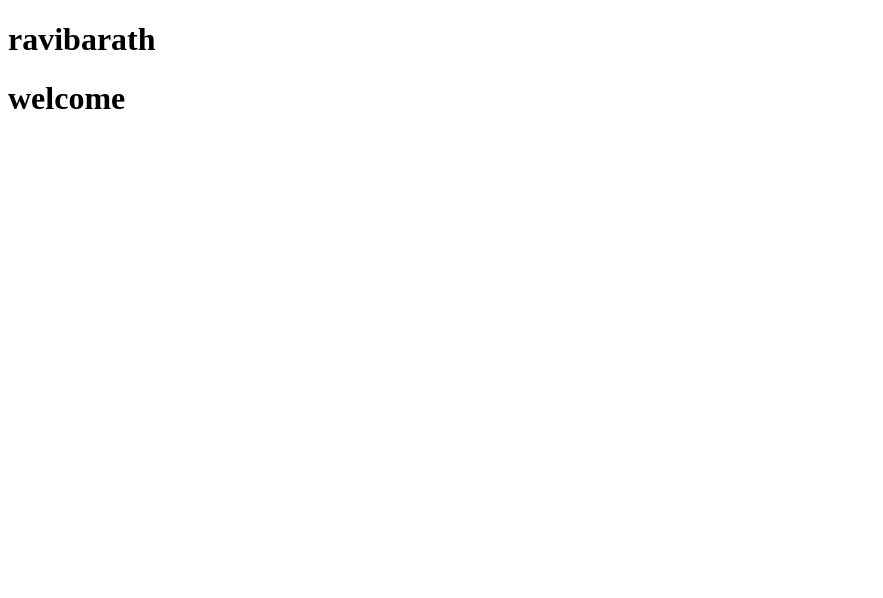
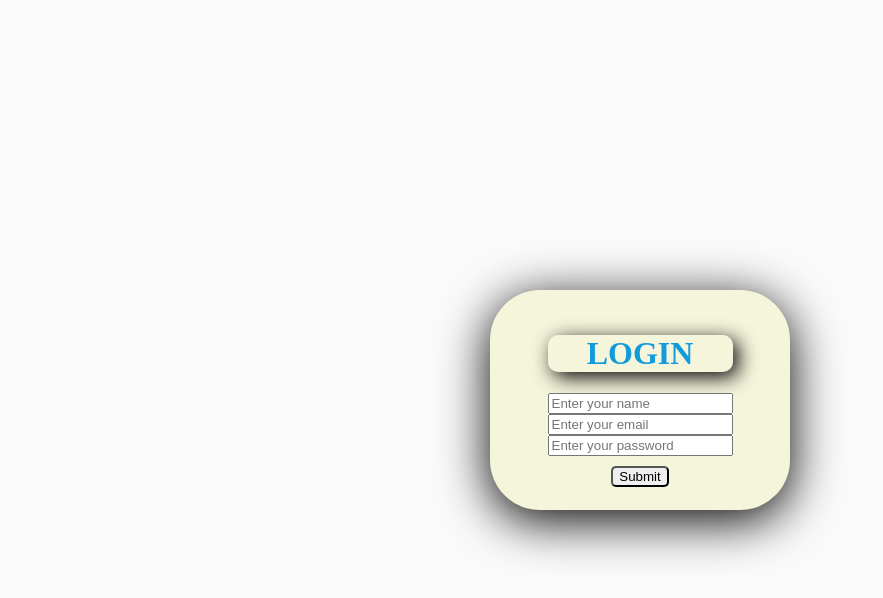
Before and after one commit to ravibarath/batman, a plain HTML site: page index.html in a window 1280 px wide. Shown: the whole page, without its empty margins (0-883 px from the left). Drawn offline with Linux system fonts and the light colour scheme.

Commit message:
Login Page

```diff
--- /dev/null
+++ b/index.css
@@ -0,0 +1,34 @@
+body{
+    background-color: rgb(250, 250, 250);
+    color: aqua;
+    padding: 0px;
+    margin: 0px;
+    box-sizing: border-box;
+    display: flex;
+    justify-content: center;
+    align-items: center;
+    height: 100vh;
+}
+.usercontainer{
+    background-color: beige;
+    color: rgb(1, 19, 19);
+    width:300px;
+    height: 220px;
+    display: flex;
+    justify-content: center;
+    align-items: center;
+    text-align: center;
+    border-radius: 50px;
+    box-shadow: 0px 10px 50px black;
+}
+h1{
+    color: rgb(17, 155, 219);
+    box-shadow:  5px 5px 20px black;
+    margin-left: 0px;
+    border-radius: 10px;
+}
+.submit{
+
+    margin-top: 10px;
+    border-radius: 5px;
+}
--- a/index.html
+++ b/index.html
@@ -1,12 +1,23 @@
 <!DOCTYPE html>
 <html lang="en">
+
 <head>
     <meta charset="UTF-8">
     <meta name="viewport" content="width=device-width, initial-scale=1.0">
-    <title>Document</title>
+    <title>html practice</title>
+    <link rel="stylesheet" href="index.css">
 </head>
+
 <body>
-    <h1>ravibarath</h1>
-    <h1>welcome</h1>
+    <div class="usercontainer">
+        <form action="" class="userform">
+            <h1>LOGIN</h1>
+            <div><input type="text" placeholder="Enter your name" name="username" id="username"></div>
+            <div><input type="email" placeholder="Enter your email" name="useremail" id="useremail"></div>
+            <div><input type="password" placeholder="Enter your password" name="userpassword" id="userpassword"></div>
+            <input type="button" value="Submit" class="submit">
+        </form>
+    </div>
 </body>
+
 </html>
```
Also changed, not shown: index.js (added).
